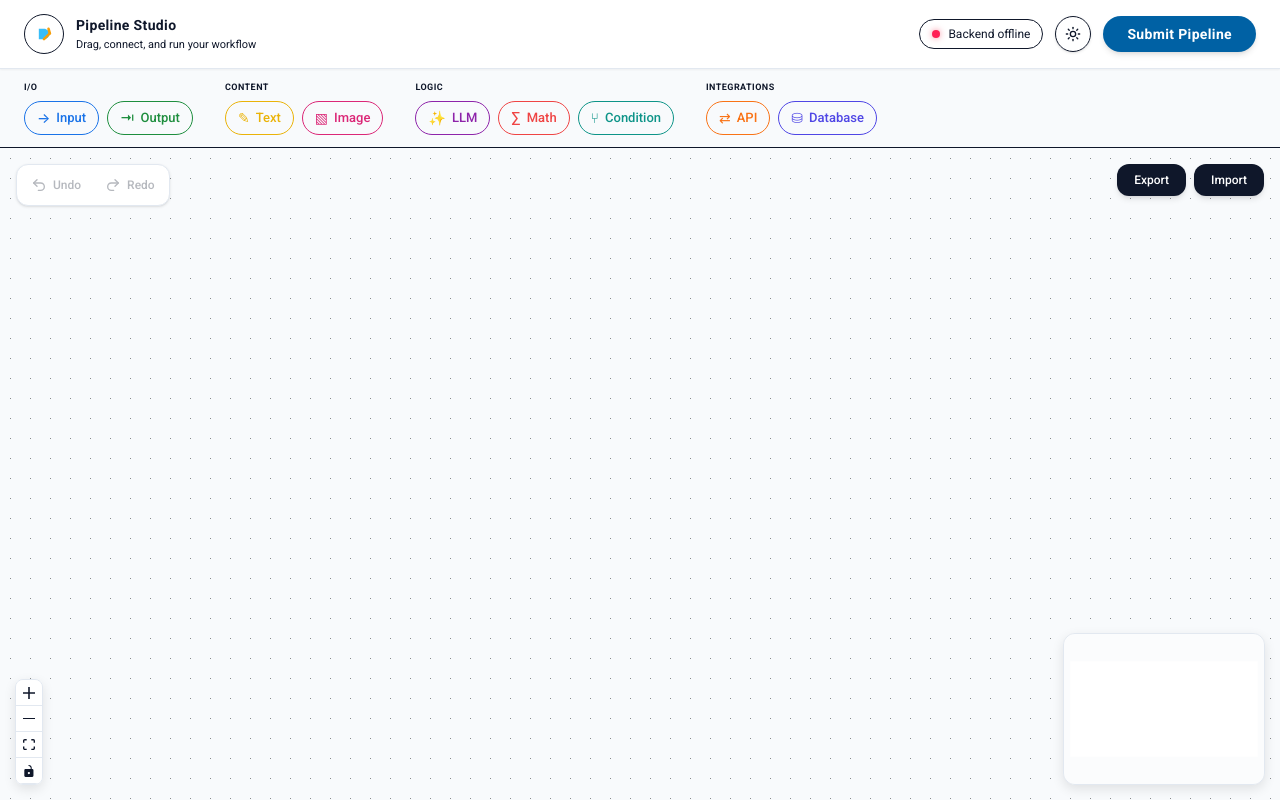
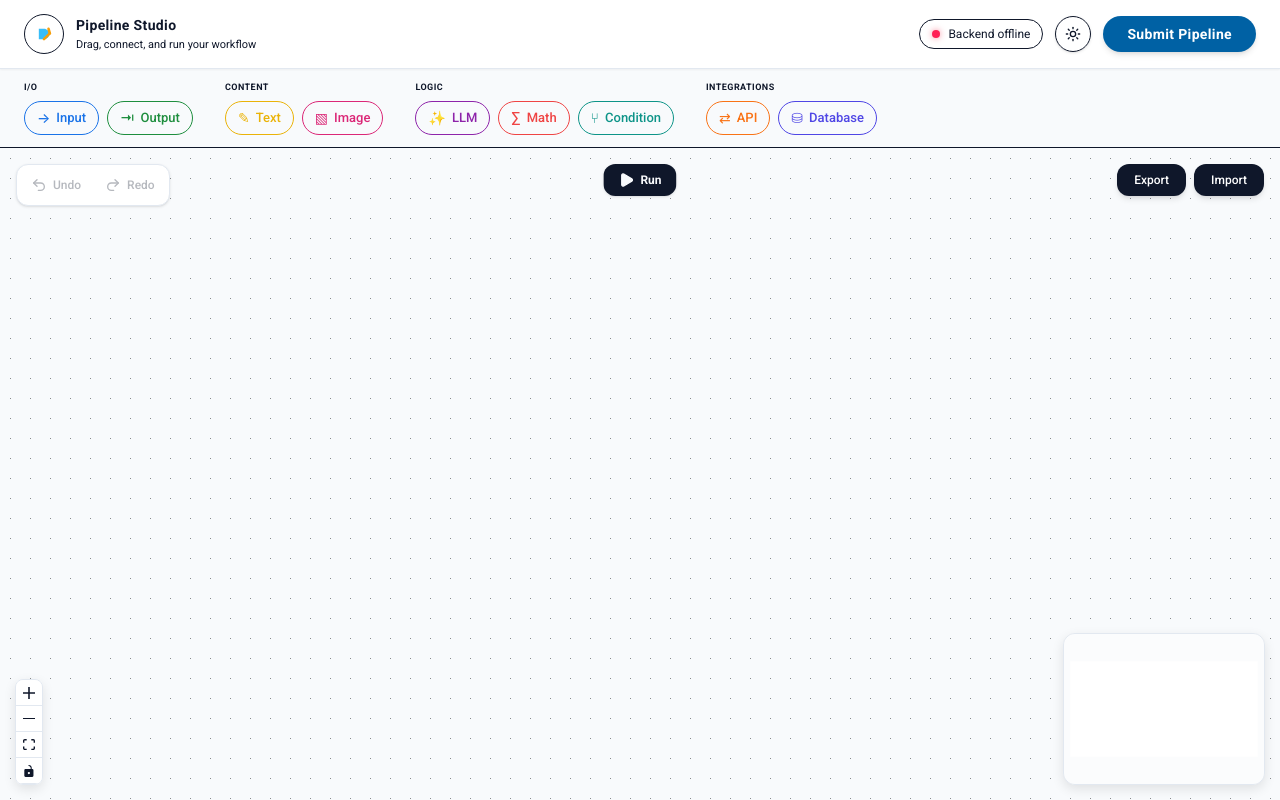
Before and after one commit to Eugenech1988/react-flow-nodes, a React (Vite) app in the folder frontend/: page / in a window 1280 px wide. Built offline with nearby package versions, Linux system fonts and the light colour scheme; no server answers.

Commit message:
execution added

```diff
--- a/frontend/src/widgets/canvas/Canvas.tsx
+++ b/frontend/src/widgets/canvas/Canvas.tsx
@@ -22,6 +22,8 @@ import {
   OutputNode,
   TextNode,
 } from '@/features/manage-nodes';
+import { WorkflowExecutionControl } from '@/widgets/canvas/components/WorkflowExecutionControl.tsx';
+import { ExecutionLogConsole } from '@/widgets/canvas/components/ExecutionLogConsole.tsx';
 
 const GRID_SIZE = 20;
 const PRO_OPTIONS = { hideAttribution: true };
@@ -135,8 +137,8 @@ export const Canvas = () => {
       ref={reactFlowWrapper}
       className="w-full h-full relative bg-[#f1f5f9] dark:bg-[#030712] transition-colors duration-300 [--react-flow__background-color:#cbd5e1] dark:[--react-flow__background-color:#374151]"
     >
-      {/* Рендерим вынесенный тулбар */}
       <ImportExportToolbar onExport={exportJSON} onImport={importJSON} />
+      <WorkflowExecutionControl/>
 
       <ReactFlowProvider>
         <ReactFlow<PipelineNode, PipelineEdge>
@@ -164,6 +166,7 @@ export const Canvas = () => {
           <MiniMap pannable zoomable />
           <HistoryControls />
         </ReactFlow>
+        <ExecutionLogConsole />
       </ReactFlowProvider>
     </div>
   );
--- /dev/null
+++ b/frontend/src/widgets/canvas/components/ExecutionLogConsole.tsx
@@ -0,0 +1,74 @@
+import { Terminal, Trash2, X } from 'lucide-react';
+import { motion, AnimatePresence } from 'framer-motion'; // Импортируем анимации
+import { useStore } from '@/entities';
+import { Button } from '@/shared/ui';
+
+export const ExecutionLogConsole = () => {
+  const logs = useStore((state) => state.logs);
+  const status = useStore((state) => state.executionStatus);
+  const clearLogs = useStore((state) => state.clearLogs);
+  const stopWorkflow = useStore((state) => state.stopWorkflow);
+
+  const isVisible = logs.length > 0 || status !== 'idle';
+
+  return (
+    <AnimatePresence>
+      {isVisible && (
+        <motion.div
+          initial={{ opacity: 0, y: 100, scale: 0.98 }}
+          animate={{ opacity: 1, y: 0, scale: 1 }}
+          exit={{ opacity: 0, y: 100, scale: 0.98 }}
+          transition={{ type: 'spring', duration: 0.4, bounce: 0.15 }}
+          className="absolute bottom-4 left-4 right-4 h-48 z-50 bg-[var(--header-bg)] border border-[var(--border)] rounded-[var(--radius)] shadow-xl flex flex-col overflow-hidden backdrop-blur-md select-none"
+        >
+          <div className="flex items-center justify-between px-4 py-2 border-b border-[var(--border)] bg-[var(--accent)] text-[var(--foreground)]">
+            <div className="flex items-center gap-2 text-xs font-semibold tracking-wide">
+              <Terminal className={`w-3.5 h-3.5 ${status === 'running' ? 'text-blue-500 animate-pulse' : ''}`} />
+              Execution Logs
+              {status === 'running' && (
+                <span className="inline-flex items-center px-1.5 py-0.5 rounded-full text-[10px] font-medium bg-blue-500/10 text-blue-400 animate-pulse">
+                  running
+                </span>
+              )}
+            </div>
+
+            <div className="flex items-center gap-1">
+              <Button
+                variant="ghost"
+                size="icon"
+                onClick={clearLogs}
+                className="w-7 h-7 text-[var(--muted-foreground)] hover:text-rose-500 transition-colors cursor-pointer rounded-md"
+                title="Clear logs"
+              >
+                <Trash2 className="w-3.5 h-3.5" />
+              </Button>
+              <Button
+                variant="ghost"
+                size="icon"
+                onClick={stopWorkflow}
+                className="w-7 h-7 text-[var(--muted-foreground)] hover:text-[var(--foreground)] transition-colors cursor-pointer rounded-md"
+              >
+                <X className="w-3.5 h-3.5" />
+              </Button>
+            </div>
+          </div>
+
+          <div className="flex-1 p-3 overflow-y-auto font-mono text-[11px] space-y-1.5 bg-[#030712]/40 dark:bg-[#000000]/20 scrollbar-thin">
+            {logs.map((log) => (
+              <div
+                key={log.id}
+                className={`flex items-start gap-2 leading-relaxed transition-colors duration-150 py-0.5 px-1 rounded-sm hover:bg-[var(--accent)]/30 ${
+                  log.type === 'error' ? 'text-rose-400 dark:text-rose-500 font-semibold' :
+                    log.type === 'success' ? 'text-emerald-400 dark:text-emerald-500' : 'text-[var(--muted-foreground)]'
+                }`}
+              >
+                <span className="opacity-40 select-none shrink-0">[{log.timestamp}]</span>
+                <span className="break-all">{log.message}</span>
+              </div>
+            ))}
+          </div>
+        </motion.div>
+      )}
+    </AnimatePresence>
+  );
+};
--- /dev/null
+++ b/frontend/src/widgets/canvas/components/WorkflowExecutionControl.tsx
@@ -0,0 +1,62 @@
+import { Play, Square, CheckCircle2, AlertCircle } from 'lucide-react';
+import { useStore } from '@/entities';
+import { Button } from '@/shared/ui';
+import type { ExecutionStatus } from '@/entities';
+
+export const WorkflowExecutionControl = () => {
+  const status = useStore((state) => state.executionStatus);
+  const runWorkflow = useStore((state) => state.runWorkflow);
+  const stopWorkflow = useStore((state) => state.stopWorkflow);
+
+  if (status === 'running') {
+    return (
+      <Button
+        variant="destructive"
+        size="sm"
+        onClick={stopWorkflow}
+        className="absolute top-4 left-[50%] translate-x-[-50%] z-50 h-8 px-3.5 text-xs font-medium rounded-[var(--radius)] shadow-sm transition-all duration-300 cursor-pointer select-none gap-1.5"
+      >
+        <Square className="w-3.5 h-3.5 fill-current animate-pulse" />
+        Stop
+      </Button>
+    );
+  }
+
+  const getButtonConfig = (status: ExecutionStatus) => {
+    switch (status) {
+      case 'success':
+        return {
+          text: 'Success / Run',
+          icon: <CheckCircle2 className="w-3.5 h-3.5" />,
+          className: 'absolute top-4 z-50 left-[50%] translate-x-[-50%] bg-emerald-600 hover:bg-emerald-700 text-white dark:bg-emerald-700 dark:hover:bg-emerald-600',
+        };
+      case 'failed':
+        return {
+          text: 'Failed / Retry',
+          icon: <AlertCircle className="w-3.5 h-3.5" />,
+          className: 'absolute top-4 z-50 left-[50%] translate-x-[-50%] bg-rose-600 hover:bg-rose-700 text-white dark:bg-rose-700 dark:hover:bg-rose-600',
+        };
+      case 'idle':
+      default:
+        return {
+          text: 'Run',
+          icon: <Play className="w-3.5 h-3.5 fill-current" />,
+          className: 'absolute top-4 z-50  translate-x-[-50%] bg-[var(--foreground)] text-[var(--background)] hover:opacity-90',
+        };
+    }
+  };
+
+  const config = getButtonConfig(status);
+
+  return (
+    <Button
+      variant="default"
+      size="sm"
+      onClick={runWorkflow}
+      className={`h-8 px-3.5 text-xs absolute top-4 left-[50%] translate-x-[-50%] z-50 font-semibold rounded-[var(--radius)] shadow-sm transition-all duration-300 border border-transparent cursor-pointer select-none gap-1.5 ${config.className}`}
+    >
+      {config.icon}
+      {config.text}
+    </Button>
+  );
+};
```
